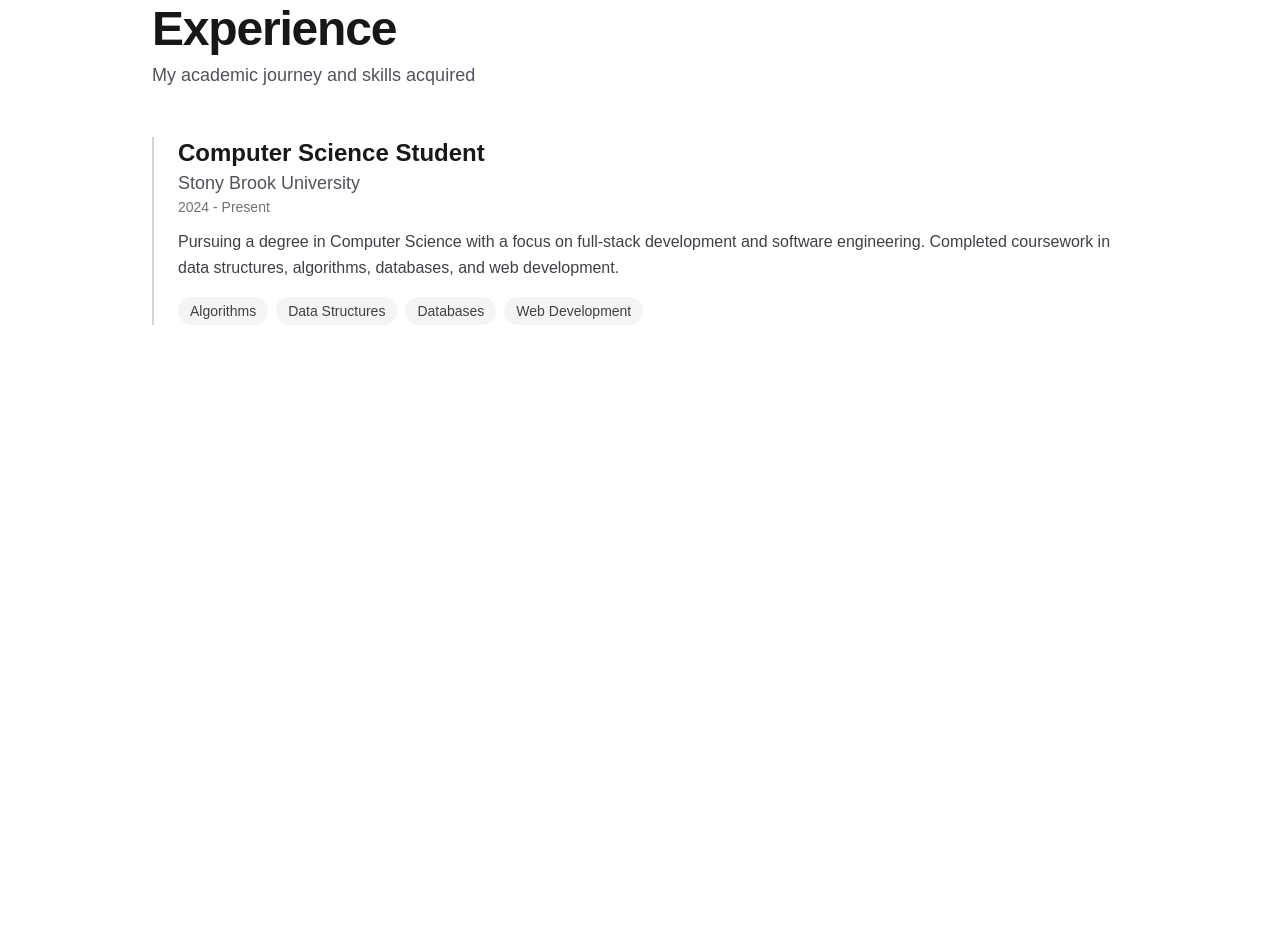
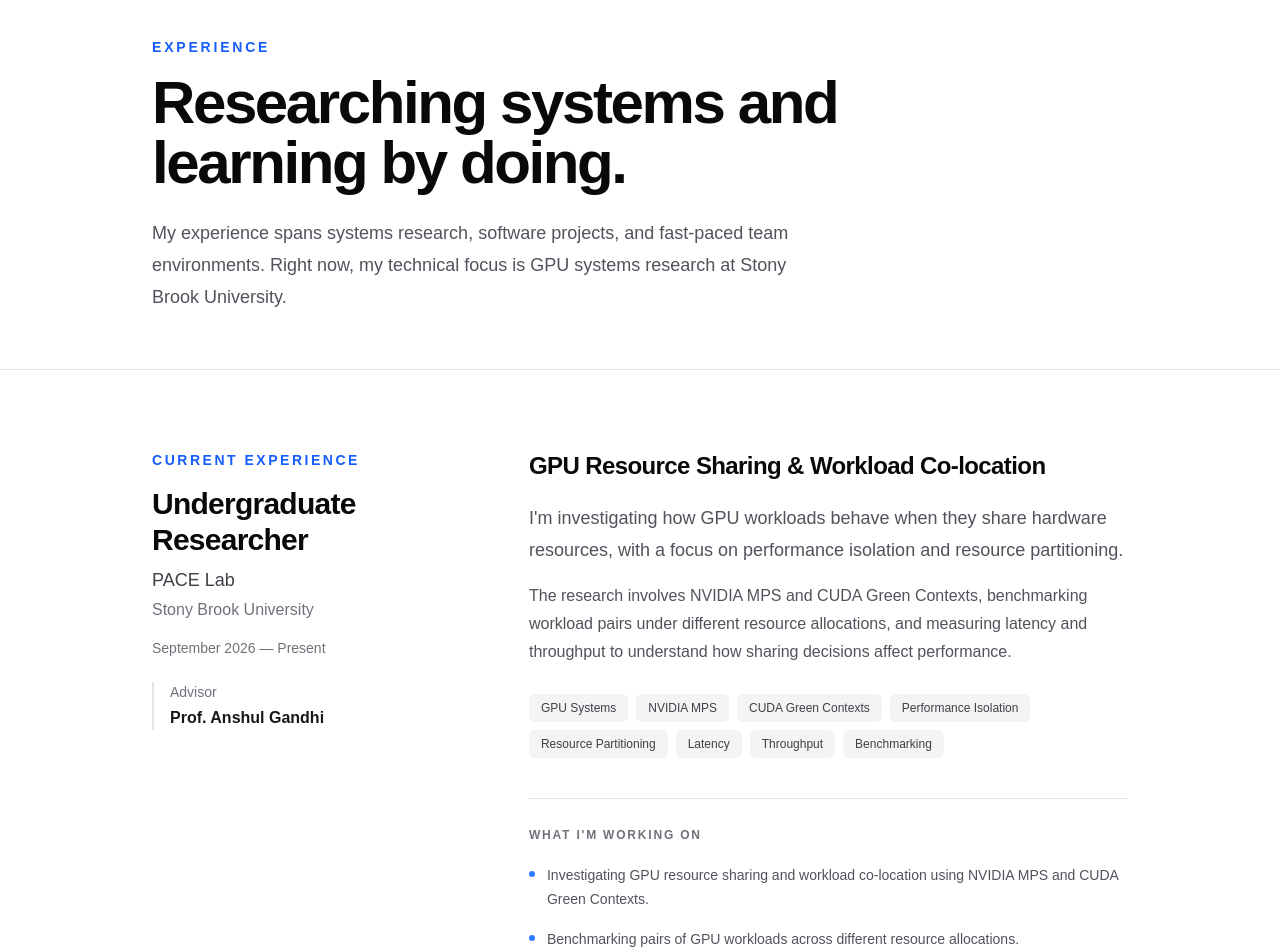
Before and after one commit to facchinimat/matteo-portfolio, a Next.js app: page /experience in a window 1280 px wide. Shown: the part 120-1072 px from the top of the page. Before the commit the page ends 800 px from the top, so only its background shows below. Built offline with nearby package versions, Linux system fonts and the light colour scheme.

Commit message:
Redesign portfolio experience page

```diff
--- a/src/app/experience/page.tsx
+++ b/src/app/experience/page.tsx
@@ -1,44 +1,314 @@
+import Link from "next/link";
+
+const researchTopics = [
+  "GPU Systems",
+  "NVIDIA MPS",
+  "CUDA Green Contexts",
+  "Performance Isolation",
+  "Resource Partitioning",
+  "Latency",
+  "Throughput",
+  "Benchmarking",
+];
+
+const researchHighlights = [
+  "Investigating GPU resource sharing and workload co-location using NVIDIA MPS and CUDA Green Contexts.",
+  "Benchmarking pairs of GPU workloads across different resource allocations.",
+  "Measuring latency and throughput to understand how co-located workloads affect one another.",
+  "Comparing GPU-sharing mechanisms and workload characteristics to study performance isolation.",
+];
+
+const restaurantSkills = [
+  "Communication",
+  "Teamwork",
+  "Time Management",
+  "Customer Service",
+  "Working Under Pressure",
+];
+
 export default function ExperiencePage() {
-  const experiences = [
-    {
-      title: "Computer Science Student",
-      organization: "Stony Brook University",
-      period: "2024 - Present",
-      description: "Pursuing a degree in Computer Science with a focus on full-stack development and software engineering. Completed coursework in data structures, algorithms, databases, and web development.",
-      skills: ["Algorithms", "Data Structures", "Databases", "Web Development"],
-    },
-  ];
+  return (
+    <main>
+      {/* =========================================================
+          HEADER
+      ========================================================= */}
+      <section className="mx-auto max-w-5xl px-6 pb-14 pt-20 sm:pt-24">
+        <p className="text-sm font-semibold uppercase tracking-[0.2em] text-blue-600 dark:text-blue-400">
+          Experience
+        </p>
 
-  return (
-    <main className="mx-auto max-w-5xl px-6 py-16">
-      <div className="space-y-12">
-        <div>
-          <h1 className="text-5xl font-bold tracking-tight">Experience</h1>
-          <p className="mt-2 text-lg text-zinc-600 dark:text-zinc-400">My academic journey and skills acquired</p>
-        </div>
+        <h1 className="mt-4 max-w-3xl text-5xl font-bold tracking-[-0.04em] text-zinc-950 dark:text-white sm:text-6xl">
+          Researching systems and learning by doing.
+        </h1>
 
-        <div className="space-y-8">
-          {experiences.map((exp, idx) => (
-            <div key={idx} className="border-l-2 border-zinc-300 dark:border-zinc-700 pl-6">
-              <h2 className="text-2xl font-semibold text-zinc-900 dark:text-white">{exp.title}</h2>
-              <p className="text-lg font-medium text-zinc-600 dark:text-zinc-400">{exp.organization}</p>
-              <p className="text-sm text-zinc-500 dark:text-zinc-500">{exp.period}</p>
-              <p className="mt-3 text-zinc-700 dark:text-zinc-300 leading-relaxed">{exp.description}</p>
+        <p className="mt-6 max-w-2xl text-lg leading-8 text-zinc-600 dark:text-zinc-400">
+          My experience spans systems research, software projects, and
+          fast-paced team environments. Right now, my technical focus is GPU
+          systems research at Stony Brook University.
+        </p>
+      </section>
 
-              <div className="mt-4 flex flex-wrap gap-2">
-                {exp.skills.map((skill, i) => (
+      {/* =========================================================
+          PACE LAB — FEATURED EXPERIENCE
+      ========================================================= */}
+      <section className="border-t border-zinc-200 dark:border-zinc-800">
+        <div className="mx-auto max-w-5xl px-6 py-20">
+          <div className="grid gap-10 lg:grid-cols-[0.72fr_1.28fr]">
+            {/* LEFT */}
+            <div>
+              <p className="text-sm font-semibold uppercase tracking-[0.18em] text-blue-600 dark:text-blue-400">
+                Current Experience
+              </p>
+
+              <h2 className="mt-4 text-3xl font-bold tracking-tight text-zinc-950 dark:text-white">
+                Undergraduate Researcher
+              </h2>
+
+              <p className="mt-2 text-lg font-medium text-zinc-700 dark:text-zinc-300">
+                PACE Lab
+              </p>
+
+              <p className="mt-1 text-zinc-500">
+                Stony Brook University
+              </p>
+
+              <p className="mt-4 text-sm text-zinc-500">
+                September 2026 — Present
+              </p>
+
+              <div className="mt-6 border-l-2 border-zinc-200 pl-4 dark:border-zinc-800">
+                <p className="text-sm text-zinc-500">
+                  Advisor
+                </p>
+
+                <p className="mt-1 font-semibold text-zinc-900 dark:text-white">
+                  Prof. Anshul Gandhi
+                </p>
+              </div>
+            </div>
+
+            {/* RIGHT */}
+            <div>
+              <h3 className="text-2xl font-bold tracking-tight text-zinc-950 dark:text-white">
+                GPU Resource Sharing & Workload Co-location
+              </h3>
+
+              <p className="mt-5 text-lg leading-8 text-zinc-600 dark:text-zinc-400">
+                I&apos;m investigating how GPU workloads behave when they share
+                hardware resources, with a focus on performance isolation and
+                resource partitioning.
+              </p>
+
+              <p className="mt-4 leading-7 text-zinc-600 dark:text-zinc-400">
+                The research involves NVIDIA MPS and CUDA Green Contexts,
+                benchmarking workload pairs under different resource
+                allocations, and measuring latency and throughput to understand
+                how sharing decisions affect performance.
+              </p>
+
+              {/* TOPICS */}
+              <div className="mt-7 flex flex-wrap gap-2">
+                {researchTopics.map((topic) => (
                   <span
-                    key={i}
-                    className="inline-block px-3 py-1 text-sm font-medium rounded-full bg-zinc-100 dark:bg-zinc-900 text-zinc-700 dark:text-zinc-300"
+                    key={topic}
+                    className="rounded-md bg-zinc-100 px-3 py-1.5 text-xs font-medium text-zinc-700 dark:bg-zinc-900 dark:text-zinc-300"
                   >
-                    {skill}
+                    {topic}
                   </span>
                 ))}
               </div>
+
+              {/* HIGHLIGHTS */}
+              <div className="mt-10 border-t border-zinc-200 pt-7 dark:border-zinc-800">
+                <p className="text-xs font-semibold uppercase tracking-[0.15em] text-zinc-500">
+                  What I&apos;m working on
+                </p>
+
+                <div className="mt-5 space-y-4">
+                  {researchHighlights.map((highlight) => (
+                    <div
+                      key={highlight}
+                      className="flex gap-3 text-sm leading-6 text-zinc-600 dark:text-zinc-400"
+                    >
+                      <span className="mt-2 h-1.5 w-1.5 shrink-0 rounded-full bg-blue-500" />
+
+                      <span>{highlight}</span>
+                    </div>
+                  ))}
+                </div>
+              </div>
             </div>
-          ))}
+          </div>
         </div>
-      </div>
+      </section>
+
+      {/* =========================================================
+          RESEARCH FOCUS BREAK
+      ========================================================= */}
+      <section className="border-y border-zinc-200 bg-zinc-950 text-white dark:border-zinc-800">
+        <div className="mx-auto max-w-5xl px-6 py-16">
+          <div className="grid gap-8 md:grid-cols-3">
+            <div>
+              <p className="text-sm font-semibold text-blue-400">
+                Resource Sharing
+              </p>
+
+              <p className="mt-3 leading-7 text-zinc-400">
+                Exploring how multiple workloads share GPU compute resources.
+              </p>
+            </div>
+
+            <div>
+              <p className="text-sm font-semibold text-blue-400">
+                Performance
+              </p>
+
+              <p className="mt-3 leading-7 text-zinc-400">
+                Measuring latency and throughput under different resource
+                allocations.
+              </p>
+            </div>
+
+            <div>
+              <p className="text-sm font-semibold text-blue-400">
+                Systems Thinking
+              </p>
+
+              <p className="mt-3 leading-7 text-zinc-400">
+                Studying how resource-management decisions affect the behavior
+                of a larger system.
+              </p>
+            </div>
+          </div>
+        </div>
+      </section>
+
+      {/* =========================================================
+          PROFESSIONAL EXPERIENCE
+      ========================================================= */}
+      <section className="mx-auto max-w-5xl px-6 py-20">
+        <div className="grid gap-10 lg:grid-cols-[0.72fr_1.28fr]">
+          {/* LEFT */}
+          <div>
+            <p className="text-sm font-semibold uppercase tracking-[0.18em] text-blue-600 dark:text-blue-400">
+              Professional Experience
+            </p>
+
+            <h2 className="mt-4 text-3xl font-bold tracking-tight">
+              Stellina Restaurant
+            </h2>
+
+            <p className="mt-2 text-zinc-500">
+              Oyster Bay, New York
+            </p>
+
+            <p className="mt-4 text-sm text-zinc-500">
+              June 2022 — September 2026
+            </p>
+          </div>
+
+          {/* RIGHT */}
+          <div>
+            <h3 className="text-2xl font-bold text-zinc-950 dark:text-white">
+              Restaurant Waiter
+            </h3>
+
+            <p className="mt-5 text-lg leading-8 text-zinc-600 dark:text-zinc-400">
+              Worked in a fast-paced fine dining environment while balancing
+              customer service, communication, coordination, and time-sensitive
+              responsibilities.
+            </p>
+
+            <div className="mt-8 rounded-2xl border border-zinc-200 bg-zinc-50 p-6 dark:border-zinc-800 dark:bg-zinc-950">
+              <p className="text-xs font-semibold uppercase tracking-[0.15em] text-zinc-500">
+                Responsibility
+              </p>
+
+              <p className="mt-3 leading-7 text-zinc-700 dark:text-zinc-300">
+                Managed up to{" "}
+                <span className="font-semibold text-zinc-950 dark:text-white">
+                  18 tables at once
+                </span>{" "}
+                while coordinating with kitchen staff, bartenders, and servers
+                under time constraints.
+              </p>
+            </div>
+
+            <div className="mt-6 flex flex-wrap gap-2">
+              {restaurantSkills.map((skill) => (
+                <span
+                  key={skill}
+                  className="rounded-md bg-zinc-100 px-3 py-1.5 text-xs font-medium text-zinc-700 dark:bg-zinc-900 dark:text-zinc-300"
+                >
+                  {skill}
+                </span>
+              ))}
+            </div>
+          </div>
+        </div>
+      </section>
+
+      {/* =========================================================
+          INVOLVEMENT
+      ========================================================= */}
+      <section className="border-t border-zinc-200 bg-zinc-50/60 dark:border-zinc-800 dark:bg-zinc-950/40">
+        <div className="mx-auto max-w-5xl px-6 py-20">
+          <div className="grid gap-10 lg:grid-cols-[0.72fr_1.28fr]">
+            <div>
+              <p className="text-sm font-semibold uppercase tracking-[0.18em] text-blue-600 dark:text-blue-400">
+                Campus Involvement
+              </p>
+
+              <h2 className="mt-4 text-3xl font-bold tracking-tight">
+                Beyond the classroom
+              </h2>
+            </div>
+
+            <div className="border-l-2 border-zinc-200 pl-6 dark:border-zinc-800">
+              <h3 className="text-xl font-bold text-zinc-950 dark:text-white">
+                AI Community Club
+              </h3>
+
+              <p className="mt-1 text-zinc-500">
+                Stony Brook University
+              </p>
+
+              <p className="mt-2 text-sm text-zinc-500">
+                Member · April 2025 — Present
+              </p>
+            </div>
+          </div>
+        </div>
+      </section>
+
+      {/* =========================================================
+          CTA
+      ========================================================= */}
+      <section className="mx-auto max-w-5xl px-6 py-20">
+        <div className="flex flex-col justify-between gap-8 rounded-3xl border border-zinc-200 p-8 dark:border-zinc-800 sm:p-10 md:flex-row md:items-center">
+          <div>
+            <p className="text-sm font-semibold uppercase tracking-[0.2em] text-blue-600 dark:text-blue-400">
+              Next
+            </p>
+
+            <h2 className="mt-3 text-3xl font-bold tracking-tight">
+              See how I apply what I&apos;m learning.
+            </h2>
+
+            <p className="mt-3 max-w-xl leading-7 text-zinc-600 dark:text-zinc-400">
+              Explore ForgeCI and CourseLens AI to see the backend and systems
+              work I&apos;m building outside of research.
+            </p>
+          </div>
+
+          <Link
+            href="/projects"
+            className="shrink-0 rounded-lg bg-zinc-950 px-5 py-3 text-center text-sm font-semibold text-white transition hover:bg-zinc-800 dark:bg-white dark:text-black dark:hover:bg-zinc-200"
+          >
+            View Projects →
+          </Link>
+        </div>
+      </section>
     </main>
   );
 }
```
